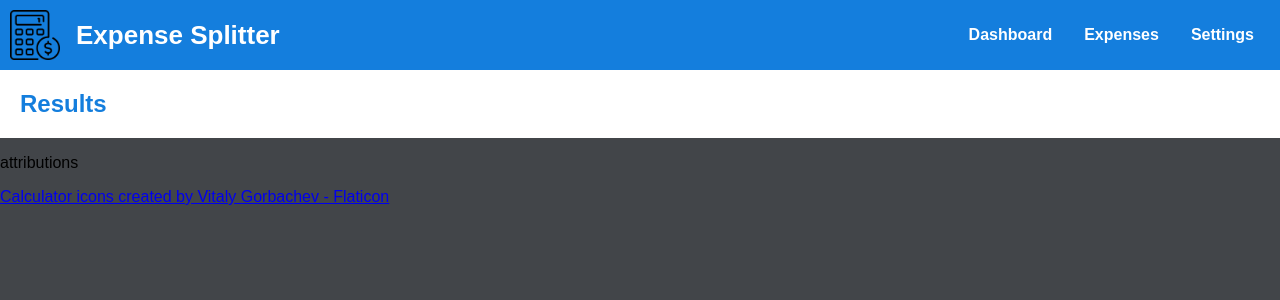
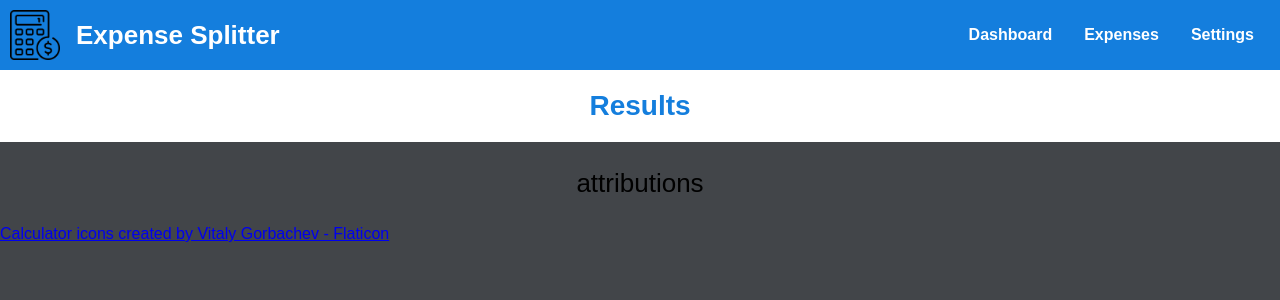
Before and after one commit to isaiahstone21/Expense-Splitter, a Flask app: page /result in a window 1280 px wide. Shown: the top 300 px of the page. Run offline with Flask 3, Linux system fonts and the light colour scheme.

Commit message:
Basic design for results page.

```diff
--- /dev/null
+++ b/static/css/javascript/display-results-script.js
@@ -0,0 +1,22 @@
+document.addEventListener("DOMContentLoaded", function () {
+    var urlParams = new URLSearchParams(window.location.search);
+    var encodedData = urlParams.get("data");
+    if (encodedData) {
+      var data = JSON.parse(decodeURIComponent(encodedData));
+      displayResults(data);
+    }
+  });
+
+  function displayResults(data) {
+    var resultContainer = document.getElementById("result-container");
+    if (resultContainer) {
+      resultContainer.innerHTML = "";
+
+      data.forEach(function (person) {
+        var personElement = document.createElement("p");
+        personElement.textContent =
+          person.name + " pays " + person.percentage + "% which amounts to $" + (parseFloat(person.percentage / 100) * parseFloat(sessionStorage.getItem("totalExpense"))).toFixed(2) + ".";
+        resultContainer.appendChild(personElement);
+      });
+    }
+  }
--- a/static/css/style.css
+++ b/static/css/style.css
@@ -8,6 +8,15 @@ body {
 h1 {
   margin: 0;
   font-size: 24px;
+}
+
+p {
+  text-align: center;
+  font-size: 26px;
+}
+
+.attributions { /* NOT IMPLEMENTED */
+  text-align: left;
 }
 
 .container {
--- a/templates/dashboard.html
+++ b/templates/dashboard.html
@@ -53,7 +53,7 @@
     </div>
   </body>
   <footer>
-    <p>attributions</p>
+    <p id="attributions">attributions</p>
     <a
       href="https://www.flaticon.com/free-icons/calculator"
       title="calculator icons"
--- a/templates/expenses.html
+++ b/templates/expenses.html
@@ -53,7 +53,7 @@
     <script src="https://ajax.googleapis.com/ajax/libs/jquery/3.6.0/jquery.min.js"></script>
   </body>
   <footer>
-    <p>attributions</p>
+    <p id="attributions">attributions</p>
     <a
       href="https://www.flaticon.com/free-icons/calculator"
       title="calculator icons"
--- a/templates/index.html
+++ b/templates/index.html
@@ -24,7 +24,7 @@
     </div>
   </body>
   <footer>
-    <p>attributions</p>
+    <p id="attributions">attributions</p>
     <a
       href="https://www.flaticon.com/free-icons/calculator"
       title="calculator icons"
--- a/templates/result.html
+++ b/templates/result.html
@@ -20,14 +20,14 @@
         <a class="nav-bar-other{{ ' nav-bar-other-active' if active_screen == 3 else '' }}" href="/settings">Settings</a>
       </div>
       <div class="hero">
-        <h1>Results</h1>
+        <h1 style="text-align: center; font-size: 28px;">Results</h1>
         <div id="result-container">
 
         </div>
       </div>
     </div>
     <footer>
-      <p>attributions</p>
+      <p id="attributions">attributions</p>
       <a
         href="https://www.flaticon.com/free-icons/calculator"
         title="calculator icons"
@@ -35,29 +35,6 @@
       >
     </footer>
     <script src="{{ url_for('static', filename='css/javascript/calculate-script.js') }}"></script>
-    <script>
-      document.addEventListener("DOMContentLoaded", function () {
-        var urlParams = new URLSearchParams(window.location.search);
-        var encodedData = urlParams.get("data");
-        if (encodedData) {
-          var data = JSON.parse(decodeURIComponent(encodedData));
-          displayResults(data);
-        }
-      });
-
-      function displayResults(data) {
-        var resultContainer = document.getElementById("result-container");
-        if (resultContainer) {
-          resultContainer.innerHTML = "";
-
-          data.forEach(function (person) {
-            var personElement = document.createElement("p");
-            personElement.textContent =
-              "Name: " + person.name + ", Percentage: " + person.percentage + ", Amount: " + (parseFloat(person.percentage / 100) * parseFloat(sessionStorage.getItem("totalExpense"))).toFixed(2);
-            resultContainer.appendChild(personElement);
-          });
-        }
-      }
-    </script>
+    <script src="{{ url_for('static', filename='css/javascript/display-results-script.js') }}"></script>
   </body>
 </html>
--- a/templates/settings.html
+++ b/templates/settings.html
@@ -31,7 +31,7 @@
     </div>
   </body>
   <footer>
-    <p>attributions</p>
+    <p id="attributions">attributions</p>
     <a
       href="https://www.flaticon.com/free-icons/calculator"
       title="calculator icons"
```
